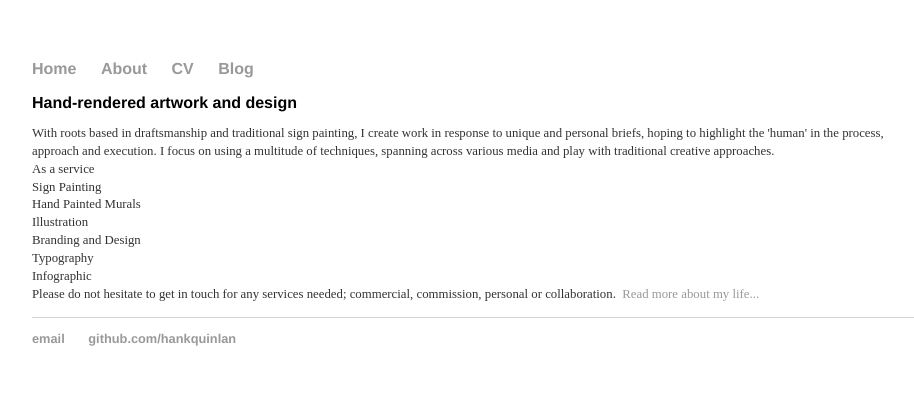
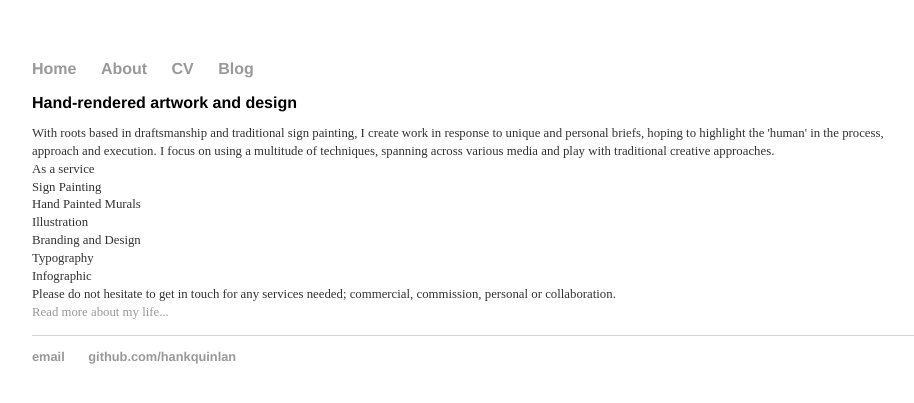
Before and after one commit to willwaltonfreeman/willwaltonfreeman.github.io, a Jekyll site: the page built from about/index.html, in a window 1280 px wide. Shown: the top 403 px of the page, without its empty margins (160-1074 px from the left). Built offline with Jekyll 4.4.1, drawn with Linux system fonts in a browser that asks for light colours.

```diff
--- a/about/index.html
+++ b/about/index.html
@@ -13,5 +13,5 @@ title: Will Walton-Freeman
 		<br>Typography
 		<br>Infographic
 		<br>Please do not hesitate to get in touch for any services needed; commercial, commission, personal or collaboration.
-<a href="/about">Read more about my life...</a></p>
+<br><a href="/about">Read more about my life...</a></p>
 </div><!-- /.blurb -->
```
